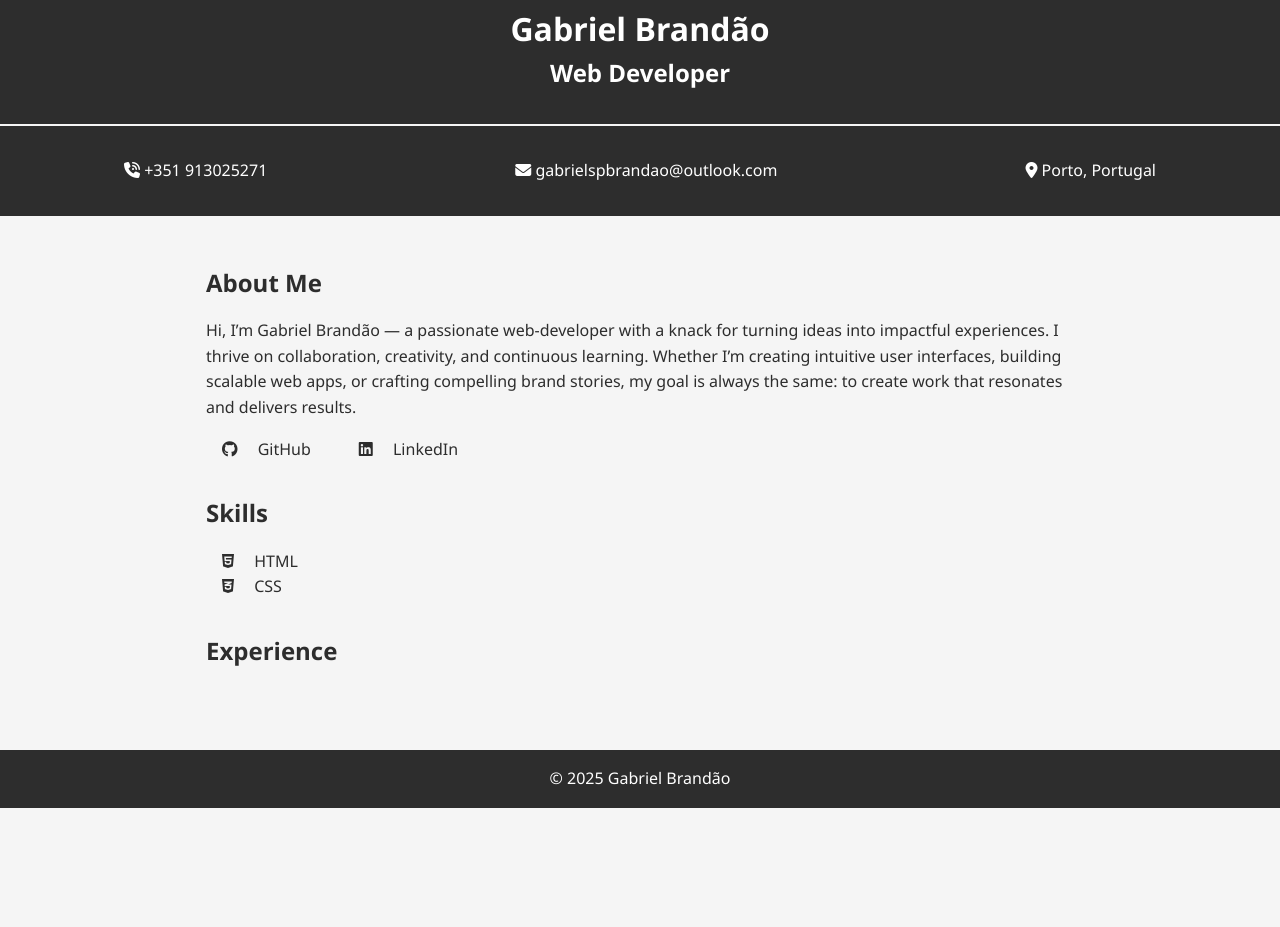
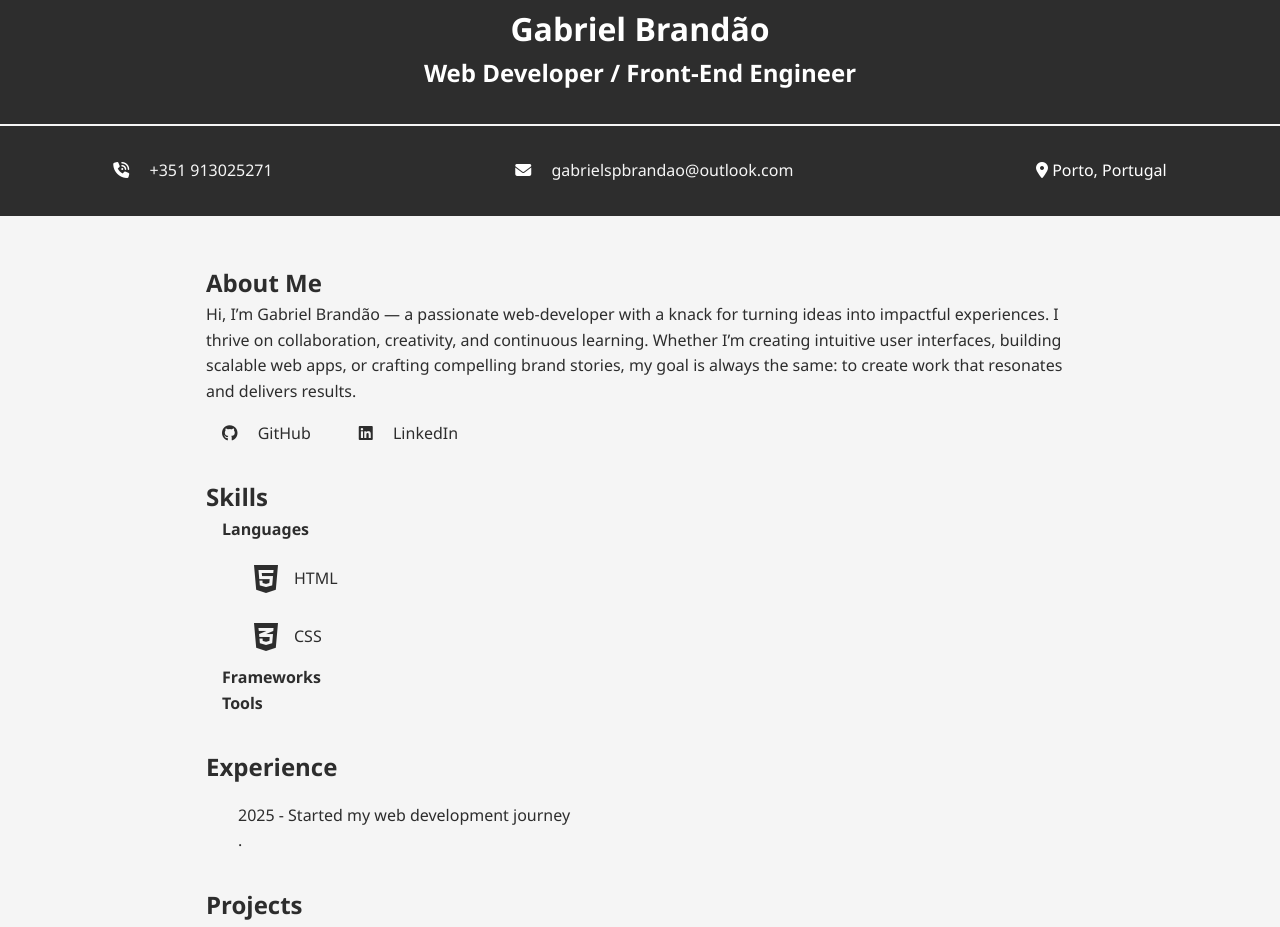
Before and after one commit to spbgabriel/portfolio_project, a plain HTML site: page portfolio_project.html in a window 1280 px wide. Shown: the part 262-1189 px from the top of the page. Before the commit the page ends 1070 px from the top, so only its background shows below. Drawn offline with Linux system fonts and the light colour scheme.

Commit message:
Final modifications to publish

```diff
--- a/portfolio_project.html
+++ b/portfolio_project.html
@@ -12,37 +12,48 @@
     <header>
         <img src="https://media.licdn.com/dms/image/v2/D4D03AQF1WcTRpKkhEg/profile-displayphoto-crop_800_800/B4DZeehfinGYAI-/0/1750711269960?e=1758153600&v=beta&t=NGcEBDKIbzRhCiWzNP5p3k7ItvDanPw6hG4Ti9imFF8" alt="Gabriel Brandão picture" style="max-width:100%; height:auto; width:300px;">
         <h1>Gabriel Brandão</h1>
-        <h2>Web Developer</h2>
+        <h2>Web Developer / Front-End Engineer</h2>
         <nav>
             <ul class="contact_bar">
-                <li><i class="fa-solid fa-phone-volume"></i> +351 913025271</li>
-                <li><i class="fa-solid fa-envelope"></i> gabrielspbrandao@outlook.com</li>
-                <li><i class="fa-solid fa-location-dot"></i> Porto, Portugal</li>
+                <li><i class="fa-solid fa-phone-volume"></i> <a href="tel:+351913025271">+351 913025271</a></li>
+                <li><i class="fa-solid fa-envelope"></i> <a href="mailto:gabrielspbrandao@outlook.com">gabrielspbrandao@outlook.com</a></li>
+                <li><i class="fa-solid fa-location-dot"></i>  Porto, Portugal</li>
             </ul>
         </nav>
     </header>
     <main>
         <section class="about_me">
-            <h3>About Me</h3>
+            <h2>About Me</h2>
             <p>Hi, I’m Gabriel Brandão — a passionate web-developer with a knack for turning ideas into impactful experiences.
             I thrive on collaboration, creativity, and continuous learning. Whether I’m creating intuitive user interfaces, building scalable web apps, or crafting compelling brand stories, my goal is always the same: to create work that resonates and delivers results.</p>
             <ul class="social_links">
                 <li><i class="fa-brands fa-github"></i> <a href="https://github.com/spbgabriel" target="_blank">GitHub</a></li>
-                <li><i class="fa-brands fa-linkedin"></i> <a href="www.linkedin.com/in/gabobrandao" target="_blank">LinkedIn</a></li>
+                <li><i class="fa-brands fa-linkedin"></i> <a href="https://www.linkedin.com/in/gabobrandao" target="_blank">LinkedIn</a></li>
             </ul>
         </section>
-        <section >
-            <h3>Skills</h3>
+        <section>
+            <h2>Skills</h2>
             <ul class="skills">
-                <li><i class="fa-brands fa-html5"></i> <a href="https://www.codecademy.com/profiles/SPB.GABRIEL/certificates/9eb0741e5ebef1f9f58a53bfac67d3a7">HTML</a></li>
-                <li><i class="fa-brands fa-css3-alt"></i> <a href="https://www.codecademy.com/profiles/SPB.GABRIEL/certificates/9eb0741e5ebef1f9f58a53bfac67d3a7" target="_blank">CSS</a></li>
-                <!--space dedicated to the javascript-->
-                <!--space dedicated to the react-->
+                <li><h4>Languages</h4></li>
+                    <ul class="skills-list">
+                        <li><i class="fa-brands fa-html5 fa-2x"></i> <a href="https://www.codecademy.com/profiles/SPB.GABRIEL/certificates/9eb0741e5ebef1f9f58a53bfac67d3a7">HTML</a></li>
+                        <li><i class="fa-brands fa-css3-alt fa-2x" ></i> <a href="https://www.codecademy.com/profiles/SPB.GABRIEL/certificates/9eb0741e5ebef1f9f58a53bfac67d3a7" target="_blank">CSS</a></li>
+                    </ul>
+                <li><h4>Frameworks</h4></li>
+                <li><h4>Tools</h4></li>
             </ul>
         </section>
         <section class="experience">
             <h3>Experience</h3>
-            <!--write here the timeline of my experience as a programmer-->
+            <ul class="experience-details">
+                <li>2025 - Started my web development journey</li>
+                <li>.</li>
+                <!--as it gets more things, add them here-->
+            </ul>
+        </section>
+        <section class="projects">
+            <h3>Projects</h3>
+            <!--write here the projects that I have done-->
         </section>
     </main>
     <footer>
--- a/portfolio_stylesheet.css
+++ b/portfolio_stylesheet.css
@@ -68,11 +68,16 @@ ul a {
     text-decoration: none;
     margin: 1rem;
     transition: color 0.2s;
-  }
+}
 
-  ul a:hover {
-    color: var(--accent-color);
-  }
+.contact_bar a {
+  color:#f5f5f5;
+  transition: none;
+}
+
+.contact_bar a:hover {
+  color: var(--accent-color);
+}
 
 /* Section styles */
 section {
@@ -95,8 +100,36 @@ section h3 {
   text-align: center;
 }
 
+.social_links a:hover {
+  color: var(--accent-color);
+  transform: scale(1.1);
+}
+
+/* Skill icons */
+
 .skills li {
   margin: 0 1rem;
+}
+
+.skills-list {
+  margin: 0.5rem 0 0 2rem;
+}
+
+.skills-list li {
+  display: flex;
+  align-items: center;
+  transition: all 0.3s ease;
+}
+
+.skills-list a:hover {
+  color: var(--accent-color);
+  transform: scale(1.1);
+}
+
+/* experience section styles */
+
+.experience-details li {
+  margin-left: 2rem;
 }
 
 /* Footer styles */
```
